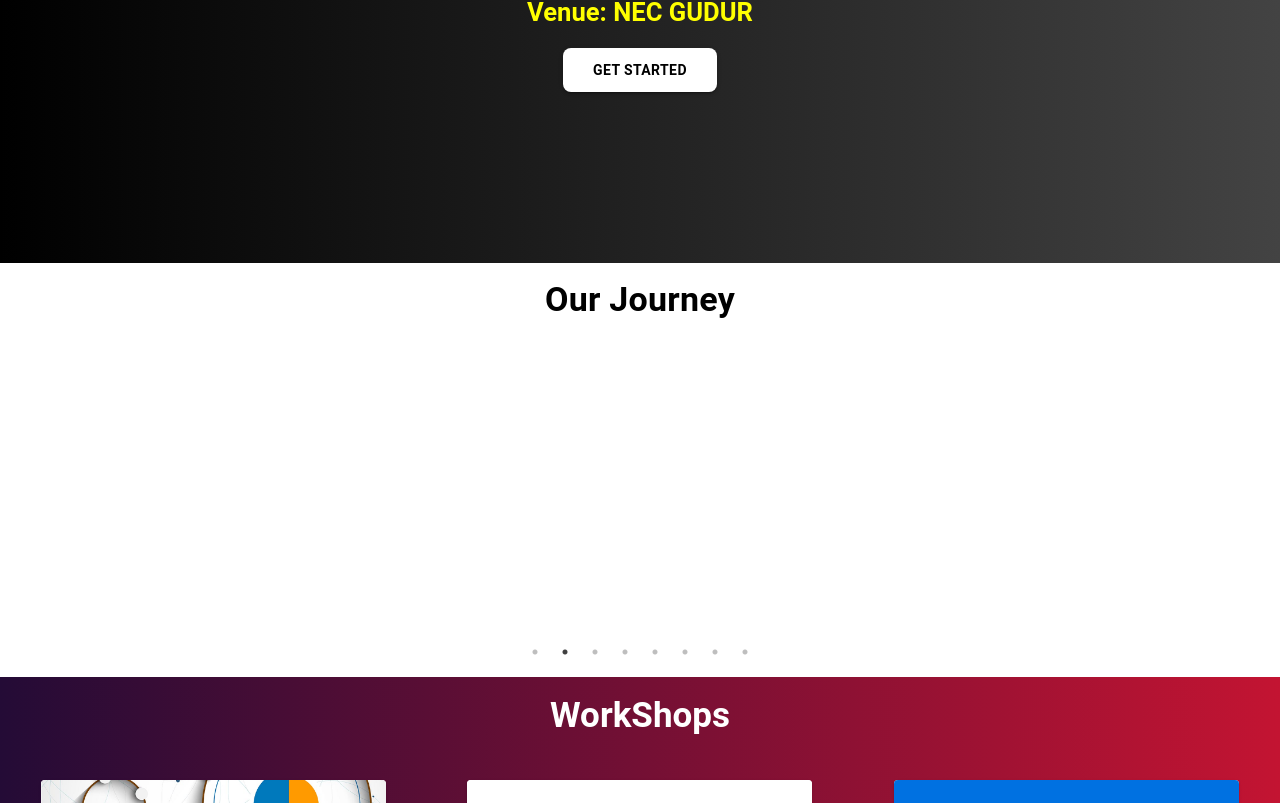
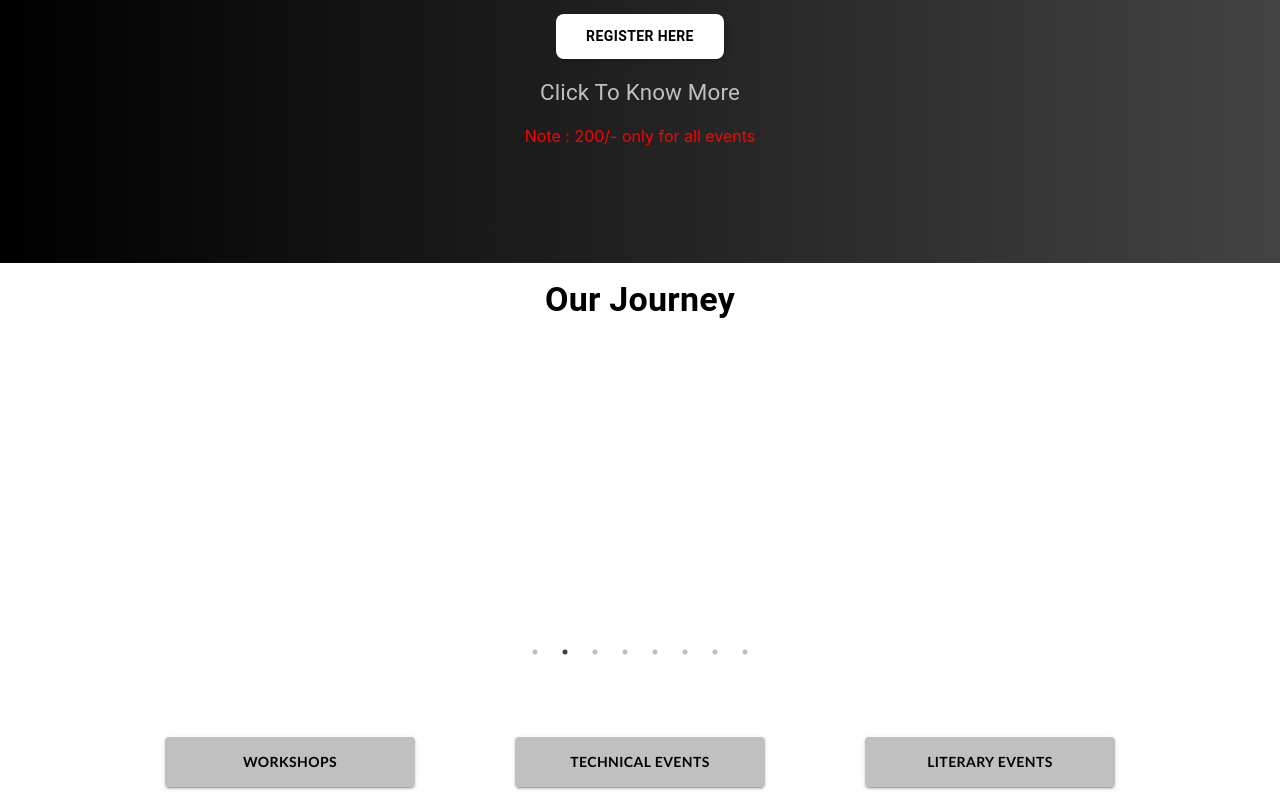
Before and after one commit to THURAKA-ANANTH/Freedom-Fest-Event-Blog-With-React, a React (Create React App) app: page / in a window 1280 px wide. Shown: the part 537-1340 px from the top of the page. Built offline with nearby package versions, Linux system fonts and the light colour scheme.

Commit message:
Adding buttonsection

```diff
--- a/src/App.js
+++ b/src/App.js
@@ -8,6 +8,7 @@ import Footer from './Footer';
 import { Element } from 'react-scroll';
 import MediaCard2 from './Mediacard2';
 import MediaCard3 from './Mediacard3';
+import ButtonSection from './Buttonsection';
 
 function App() {
   const [showPreloader, setShowPreloader] = useState(true);
@@ -33,6 +34,7 @@ function App() {
           <Element name="our-journey">
             <OurJourney />
           </Element>
+          <ButtonSection/>
           <Element name="workshops">
             <MediaCard />
           </Element>
--- /dev/null
+++ b/src/Buttonsection.js
@@ -0,0 +1,71 @@
+import React from 'react';
+import { Box, Button } from '@mui/material';
+import { Link, Element, Events, animateScroll as scroll, scrollSpy, scroller } from 'react-scroll';
+const ButtonSection = () => {
+    return (
+      <Box
+        display="flex"
+        flexDirection="column"
+        alignItems="center"
+        justifyContent="center"
+        sx={{
+          '@media (min-width: 600px)': {
+            flexDirection: 'row',
+            marginTop: '100px',
+            gap: '100px', // Add gap between components for screens wider than 600px
+          },
+          '@media (max-width: 600px)': {
+            gap: '10px', // Add gap between components for screens narrower than 600px (mobile)
+          },
+        }}
+      >
+        <Link to="workshops" spy={true} smooth={true} offset={-50} duration={500}>
+          <Button
+            variant="contained"
+            sx={{
+              width: ['150px', '250px'],
+              height: '50px',
+              fontWeight: 'bold',
+              bgcolor: 'silver',
+              color: 'black',
+              fontFamily: '"Gill Sans", sans-serif',
+            }}
+          >
+            Workshops
+          </Button>
+        </Link>
+        <Link to="tech" spy={true} smooth={true} offset={-70} duration={500}>
+          <Button
+            variant="contained"
+            sx={{
+              width: ['150px', '250px'],
+              height: '50px',
+              fontWeight: 'bold',
+              bgcolor: 'silver',
+              color: 'black',
+              fontFamily: '"Gill Sans", sans-serif',
+            }}
+          >
+            Technical Events
+          </Button>
+        </Link>
+        <Link to="non-tech" spy={true} smooth={true} offset={-70} duration={500}>
+          <Button
+            variant="contained"
+            sx={{
+              width: ['150px', '250px'],
+              height: '50px',
+              fontWeight: 'bold',
+              bgcolor: 'silver',
+              color: 'black',
+              fontFamily: '"Gill Sans", sans-serif',
+            }}
+          >
+            Literary Events
+          </Button>
+        </Link>
+      </Box>
+    );
+  };
+
+  export default ButtonSection;
--- a/src/Home.js
+++ b/src/Home.js
@@ -1,31 +1,94 @@
+import Button from '@mui/material/Button';
 import React from 'react';
 import Typography from '@mui/material/Typography';
-import Button from '@mui/material/Button';
 import Container from '@mui/material/Container';
 import LazyLoad from 'react-lazy-load';
-
 import { Link as ScrollLink } from 'react-scroll';
+import  { useState, useEffect } from 'react';
 
 const Home = () => {
+  const [scrollingNoteVisible, setScrollingNoteVisible] = useState(true);
+
+  useEffect(() => {
+    const timeout = setTimeout(() => {
+      setScrollingNoteVisible(false);
+    }, 15000); // Hide the note after 10 seconds
+
+    return () => clearTimeout(timeout);
+  }, []);
+  const buttonStyle = {
+    backgroundColor: '#fff',
+    color: 'black',
+    borderRadius: '8px',
+    fontWeight: 'bold',
+    padding: '10px 30px',
+    marginTop: '20px',
+    boxShadow: '2px 2px 5px rgba(0, 0, 0, 0.2)',
+  };
+
+  const redirectToRazorpay = () => {
+    // Redirect to the Razorpay URL when the button is clicked
+    window.location.href = 'https://pages.razorpay.com/freedomfestnecg#view-1';
+  };
+
   return (
-    <div style={{ background: "#000000", background: "-webkit-linear-gradient(to right, #000000, #434343)", background: "linear-gradient(to right, #000000, #434343)", color: 'white', minHeight: '100vh', display: 'flex', alignItems: 'center', justifyContent: 'center', flexDirection: 'column' }}>
+    <div
+      style={{
+        background: "#000000",
+        background: "-webkit-linear-gradient(to right, #000000, #434343)",
+        background: "linear-gradient(to right, #000000, #434343)",
+        color: 'white',
+        minHeight: '100vh',
+        display: 'flex',
+        alignItems: 'center',
+        justifyContent: 'center',
+        flexDirection: 'column',
+      }}
+    >
       <Container maxWidth="md">
-        <div style={{ display: 'flex', flexDirection: 'column', alignItems: 'center', textAlign: 'center' }}>
+        <div
+          style={{
+            display: 'flex',
+            flexDirection: 'column',
+            alignItems: 'center',
+            textAlign: 'center',
+          }}
+        >
           <LazyLoad height={250}>
             <img
               src="images/OpenSourceTree.png"
               alt="Freedom Fest Image"
-              style={{ maxWidth: '100%', height: '350px', marginBottom: '20px' }}
+              style={{
+                maxWidth: '100%',
+                height: '350px',
+                marginBottom: '20px',
+              }}
               loading="lazy"
             />
           </LazyLoad>
-          <div style={{ flex: 1, display: 'flex', flexDirection: 'column', alignItems: 'center', justifyContent: 'center', marginBottom: '20px' }}>
-            <Typography variant="h1" style={{ fontSize: '4rem', fontWeight: 'bold', marginTop: 30}}>
+          <div
+            style={{
+              flex: 1,
+              display: 'flex',
+              flexDirection: 'column',
+              alignItems: 'center',
+              justifyContent: 'center',
+              marginBottom: '20px',
+            }}
+          >
+            <Typography variant="h1" style={{ fontSize: '4rem', fontWeight: 'bold', marginTop: 30 }}>
               Freedom Fest
             </Typography>
 
             {/* Center the "Held On" Grid */}
-            <div style={{ display: 'flex', flexDirection: 'column', alignItems: 'center', justifyContent: 'center' }}>
+            <div
+              style={{
+                display: 'flex',
+                flexDirection: 'column',
+                alignItems: 'center',
+                justifyContent: 'center',
+              }}
+            >
               <Typography variant="h3" style={{ fontSize: '1.6rem', fontWeight: 700, color: "yellow" }}>
                 Held On: 18th Oct - 19th Oct
               </Typography>
@@ -33,15 +96,30 @@ const Home = () => {
                 Venue: NEC GUDUR
               </Typography>
             </div>
+            <Button variant="contained" style={buttonStyle} onClick={redirectToRazorpay}>
+              Register Here
+            </Button>
 
-            <ScrollLink to="our-journey" spy={true} smooth={true} offset={-70} duration={500}>
-              <Button variant="contained" style={{ backgroundColor: '#fff', color: 'black', borderRadius: '8px', fontWeight: 'bold', padding: '10px 30px', marginTop: '20px' }}>
-                Get Started
-              </Button>
+            <ScrollLink to="our-journey" smooth={true} duration={500} offset={-70}>
+              <Typography variant="h4" style={{ fontSize: '1.4rem', color: 'silver', marginTop: '20px', cursor: 'pointer' }}>
+                Click To Know More
+              </Typography>
             </ScrollLink>
           </div>
         </div>
       </Container>
+
+      {scrollingNoteVisible && (
+        <div
+          id="fee-note"
+          className="scrolling-note"
+          style={{
+            color: 'red',
+          }}
+        >
+          Note : 200/-  only for all events
+        </div>
+      )}
     </div>
   );
 };
--- a/src/Mediacard.js
+++ b/src/Mediacard.js
@@ -80,10 +80,7 @@ const cardData = [
 ];
 
 export default function MediaCard() {
-  const redirectToRazorpay = () => {
-    // Redirect to the Razorpay URL when the button is clicked
-    window.location.href = 'https://pages.razorpay.com/freedomfestnecg#view-1';
-  };
+
 
   return (
     <Box
@@ -114,19 +111,14 @@ export default function MediaCard() {
               <Typography gutterBottom variant="h4" component="div" sx={{ textAlign: 'center',  fontWeight:600}}>
                 {card.title}
               </Typography>
-              <Typography variant="body2" color="text.secondary" sx={{ padding: '16px' }}>
+              <Typography variant="body2" color="text.secondary" sx={{ padding: '16px',}}>
                 <ul>
                   {card.description.split('\n').map((item, index) => (
-                    <li key={index} style={{ marginBottom: '8px' }}>{item}</li>
+                    <li key={index} style={{ marginBottom: '5px' }}>{item}</li>
                   ))}
                 </ul>
               </Typography>
             </CardContent>
-            <CardActions sx={{ display: 'flex', justifyContent: 'center', transition: 'all 0.3s' }}>
-              <Button size="small" sx={{ padding: 1, transition: 'background-color 0.3s', '&:hover': { backgroundColor: '#FFA500' } }} onClick={redirectToRazorpay}>
-                Register Here
-              </Button>
-            </CardActions>
           </Card>
         ))}
       </Box>
--- a/src/Mediacard2.js
+++ b/src/Mediacard2.js
@@ -76,9 +76,10 @@ export default function MediaCard() {
               title={card.title}
             />
             <CardContent>
-              <Typography gutterBottom variant="h4" component="div" sx={{ textAlign: 'center',  fontWeight:600}}>
+              <Typography gutterBottom variant="h4" component="div" sx={{ textAlign: 'center', fontWeight:600}}>
                 {card.title}
               </Typography>
+              {/*
               <Typography variant="body2" color="text.secondary" sx={{ padding: '0px' }}>
                 <ul>
                   {card.description.split('\n').map((item, index) => (
@@ -86,12 +87,9 @@ export default function MediaCard() {
                   ))}
                 </ul>
               </Typography>
+              */}
             </CardContent>
-            <CardActions sx={{ display: 'flex', justifyContent: 'center', transition: 'all 0.3s' }}>
-              <Button size="small" sx={{ margin:0, padding: 1, transition: 'background-color 0.3s', '&:hover': { backgroundColor: '#FFA500' } }} onClick={redirectToRazorpay}>
-                Register Here
-              </Button>
-            </CardActions>
+
           </Card>
         ))}
       </Box>
--- a/src/Mediacard3.js
+++ b/src/Mediacard3.js
@@ -73,6 +73,7 @@ export default function MediaCard() {
               <Typography gutterBottom variant="h4" component="div" sx={{ textAlign: 'center',  fontWeight:600}}>
                 {card.title}
               </Typography>
+              {/*
               <Typography variant="body2" color="text.secondary" sx={{ padding: '0px' }}>
                 <ul>
                   {card.description.split('\n').map((item, index) => (
@@ -80,12 +81,9 @@ export default function MediaCard() {
                   ))}
                 </ul>
               </Typography>
+                  */}
             </CardContent>
-            <CardActions sx={{ display: 'flex', justifyContent: 'center', transition: 'all 0.3s' }}>
-              <Button size="small" sx={{ margin:0, padding: 1, transition: 'background-color 0.3s', '&:hover': { backgroundColor: '#FFA500' } }} onClick={redirectToRazorpay}>
-                Register Here
-              </Button>
-            </CardActions>
+
           </Card>
         ))}
       </Box>
--- a/src/OurJourney.js
+++ b/src/OurJourney.js
@@ -32,7 +32,7 @@ const OurJourney = () => {
   };
 
   return (
-    <Box maxWidth={600} mx="auto">
+    <Box maxWidth={600} mx="auto" sx={{marginBottom:"50px"}}>
       {/* Add the main heading */}
       <Typography variant="h4" align="center" sx={{ fontWeight: 700, marginTop: 2 }} gutterBottom>
         Our Journey
```
